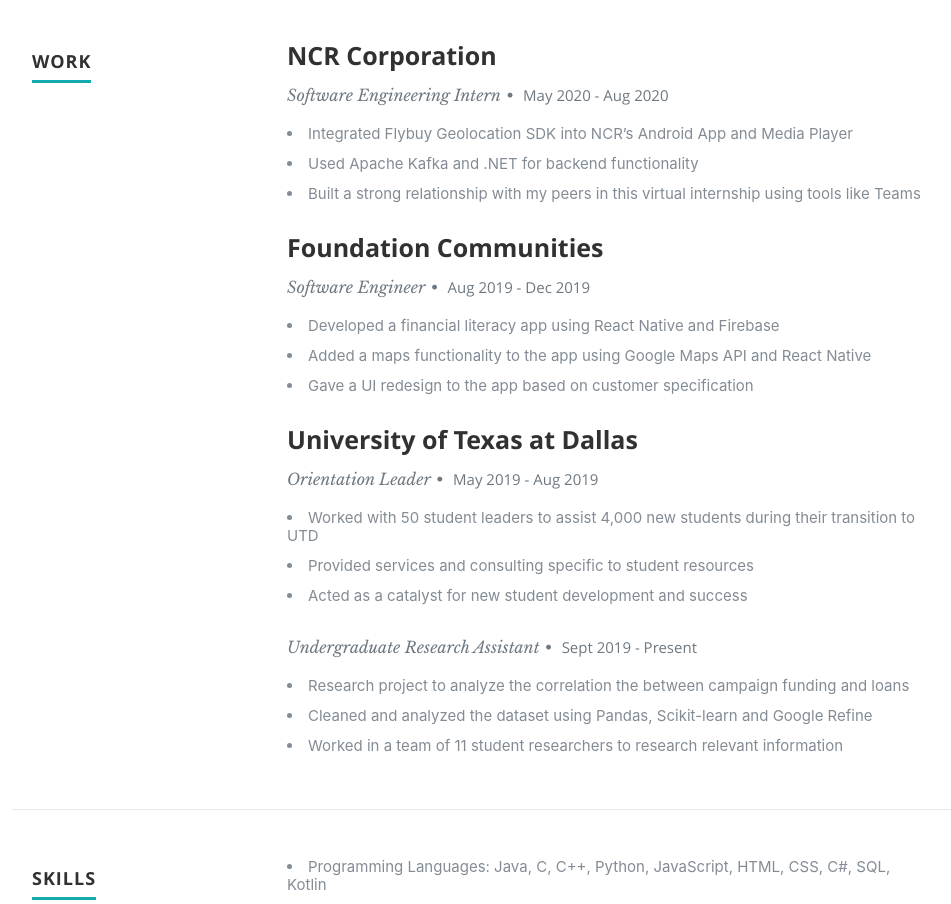
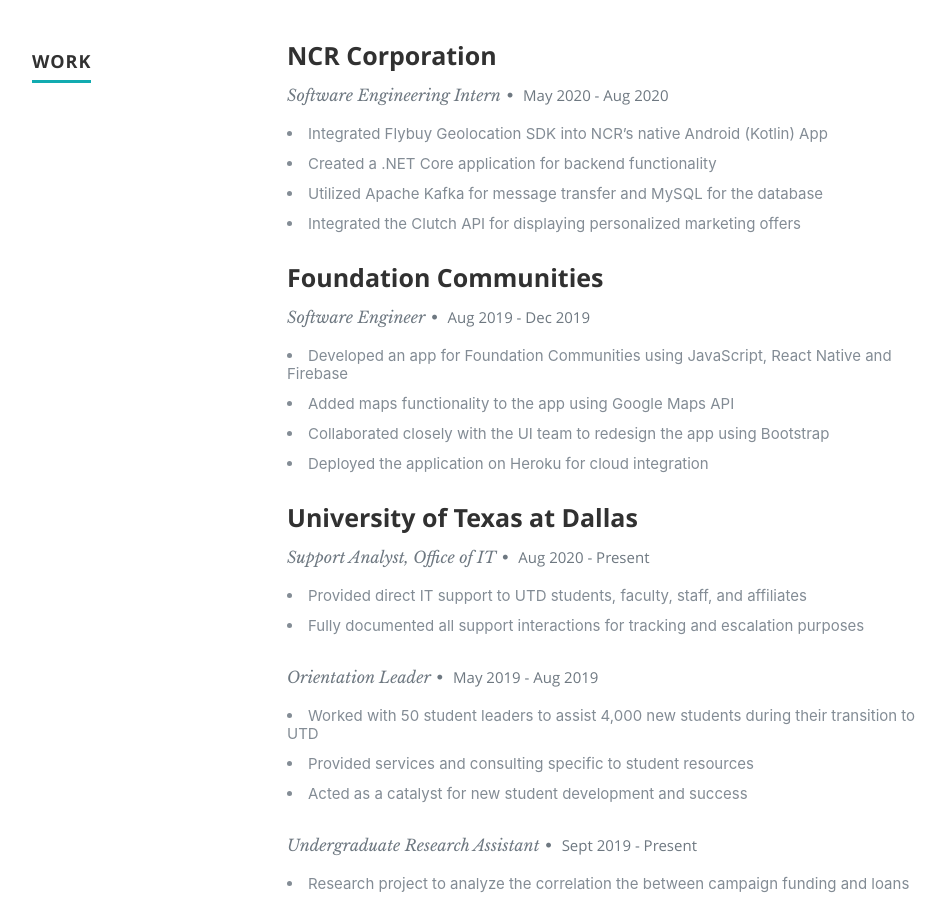
Before and after one commit to jpspecter/portfolio, a React (Create React App) app: page / in a window 1280 px wide. Shown: the part 1720-2624 px from the top of the page, without its empty margins (118-1069 px from the left). Built offline with nearby package versions, Linux system fonts and the light colour scheme.

Commit message:
work updates

```diff
--- a/src/components/about/about.js
+++ b/src/components/about/about.js
@@ -28,7 +28,7 @@
               </div>
               <div className="columns download">
                 <p>
-                  <a href="https://drive.google.com/file/d/1Cu-BirU_3Je2Uulpw5NdN26s_wKX-Heo/view?usp=sharing" className="button"><i className="fa fa-download" />Download Resume</a>
+                  <a href="https://drive.google.com/file/d/1t5Zan6MW0m1OC4siU7z1F5vKMhQ683R0/view?usp=sharing" className="button"><i className="fa fa-download" />Download Resume</a>
                 </p>
               </div>
             </div> {/* end row */}
--- a/src/components/resume/resume.js
+++ b/src/components/resume/resume.js
@@ -39,9 +39,10 @@
                 <h3>NCR Corporation</h3>
                 <p className="info">Software Engineering Intern<span>•</span> <em className="date">May 2020 - Aug 2020</em></p>
                 <p>
-                  <li>Integrated Flybuy Geolocation SDK into NCR’s Android App and Media Player</li>
-                  <li>Used Apache Kafka and .NET for backend functionality</li>
-                  <li>Built a strong relationship with my peers in this virtual internship using tools like Teams</li>
+                  <li>Integrated Flybuy Geolocation SDK into NCR’s native Android (Kotlin) App</li>
+                  <li>Created a .NET Core application for backend functionality</li>
+                  <li>Utilized Apache Kafka for message transfer and MySQL for the database</li>
+                  <li>Integrated the Clutch API for displaying personalized marketing offers</li>
                 </p>
               </div>
             </div> {/* item end */}
@@ -51,9 +52,10 @@
                 <h3>Foundation Communities</h3>
                 <p className="info">Software Engineer<span>•</span> <em className="date">Aug 2019  - Dec 2019</em></p>
                 <p>
-                  <li>Developed a financial literacy app using React Native and Firebase</li>
-                  <li>Added a maps functionality to the app using Google Maps API and React Native</li>
-                  <li>Gave a UI redesign to the app based on customer specification</li>
+                  <li>Developed an app for Foundation Communities using JavaScript, React Native and Firebase</li>
+                  <li>Added maps functionality to the app using Google Maps API</li>
+                  <li>Collaborated closely with the UI team to redesign the app using Bootstrap</li>
+                  <li>Deployed the application on Heroku for cloud integration</li>
                 </p>
               </div>
             </div> {/* item end */}
@@ -61,6 +63,13 @@
             <div className="row item">
               <div className="twelve columns">
                 <h3>University of Texas at Dallas</h3>
+
+                <p className="info">Support Analyst, Office of IT<span>•</span> <em className="date">Aug 2020 - Present</em></p>
+                <p>
+                  <li>Provided direct IT support to UTD students, faculty, staff, and affiliates</li>
+                  <li>Fully documented all support interactions for tracking and escalation purposes</li>
+                </p>
+
                 <p className="info">Orientation Leader<span>•</span> <em className="date">May 2019 - Aug 2019</em></p>
                 <p>
                   <li>Worked with 50 student leaders to assist 4,000 new students during their transition to UTD</li>
```
